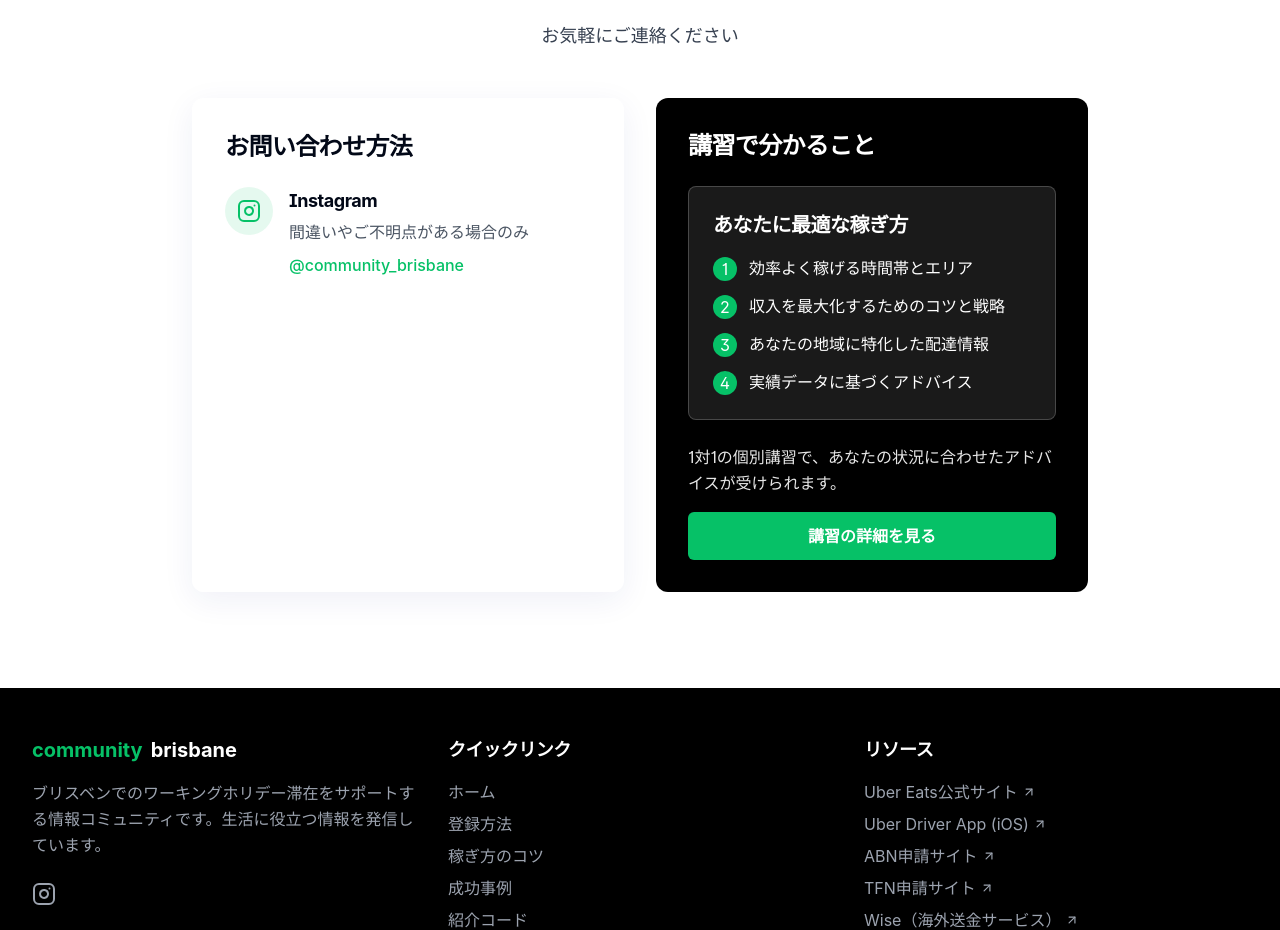
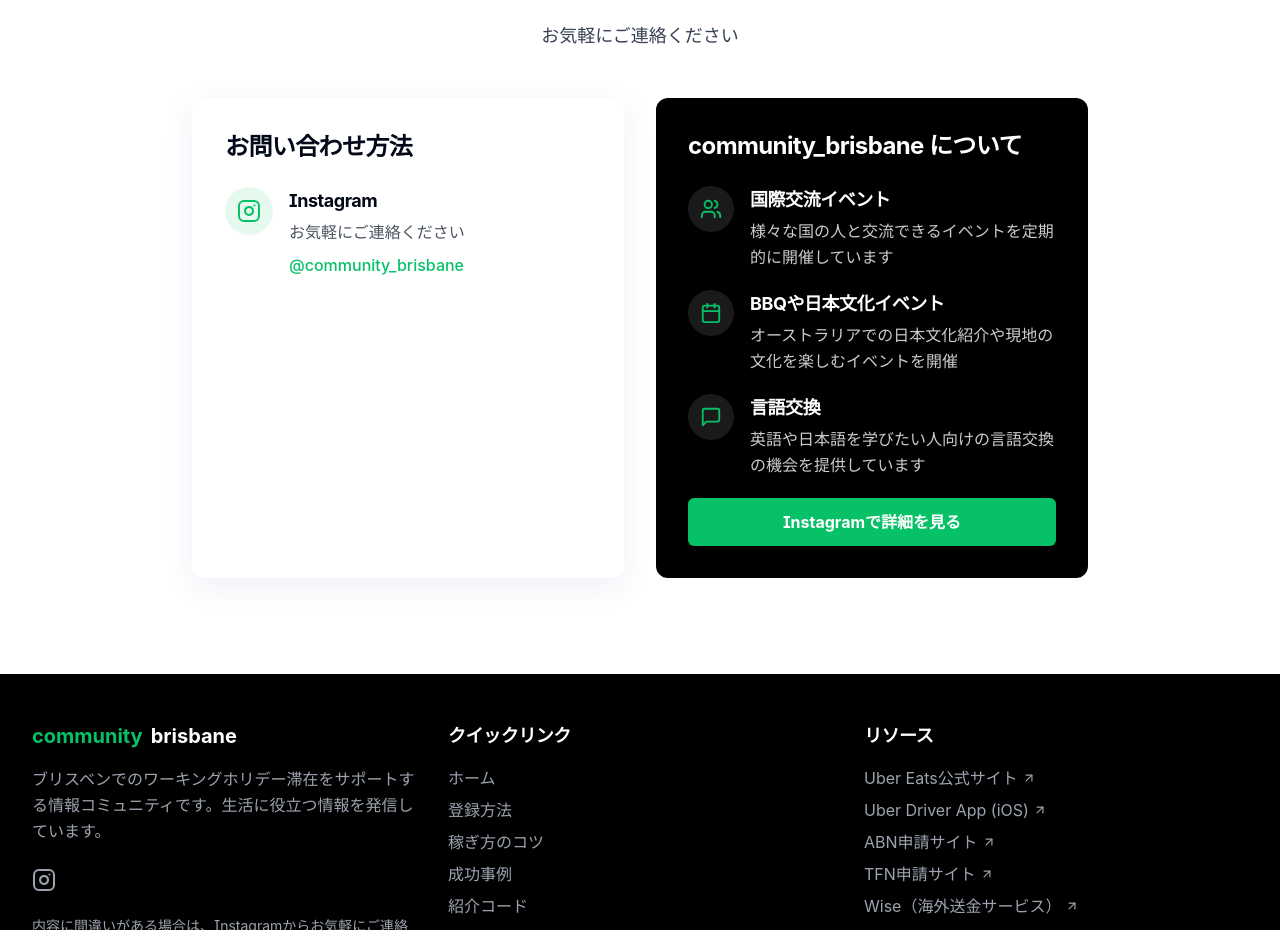
Before and after one commit to communitybrisbane/uber-bikes-guidelines, a React (Vite) app: page /faq in a window 1280 px wide. Shown: the part 1660-2590 px from the top of the page. Built offline with nearby package versions, Linux system fonts and the light colour scheme.

Commit message:
Add international exchange event
Adds a section to promote international exchange events such as BBQs, Japanese cultural events, and language exchanges, with a mention of community_brisbane.

```diff
--- a/src/components/Contact.tsx
+++ b/src/components/Contact.tsx
@@ -1,5 +1,5 @@
 
-import { Instagram } from 'lucide-react';
+import { Instagram, Users, Globe, MessageSquare, Calendar } from 'lucide-react';
 
 const Contact = () => {
   return (
@@ -26,7 +26,7 @@ const Contact = () => {
                   </div>
                   <div>
                     <h4 className="font-bold text-lg mb-1">Instagram</h4>
-                    <p className="text-gray-600 mb-2">間違いやご不明点がある場合のみ</p>
+                    <p className="text-gray-600 mb-2">お気軽にご連絡ください</p>
                     <a
                       href="https://instagram.com/community_brisbane"
                       target="_blank"
@@ -43,42 +43,49 @@ const Contact = () => {
 
           <div className="flex-1">
             <div className="bg-uber-black text-white rounded-xl p-8 h-full">
-              <h3 className="text-2xl font-bold mb-6">講習で分かること</h3>
+              <h3 className="text-2xl font-bold mb-6">community_brisbane について</h3>
 
-              <div className="bg-white/10 p-6 rounded-lg mb-6 border border-white/20">
-                <h4 className="font-bold text-xl mb-4">あなたに最適な稼ぎ方</h4>
-                <ul className="space-y-3">
-                  <li className="flex items-start">
-                    <span className="bg-uber-green text-white rounded-full w-6 h-6 flex items-center justify-center mr-3 flex-shrink-0 mt-0.5">1</span>
-                    <p>効率よく稼げる時間帯とエリア</p>
-                  </li>
-                  <li className="flex items-start">
-                    <span className="bg-uber-green text-white rounded-full w-6 h-6 flex items-center justify-center mr-3 flex-shrink-0 mt-0.5">2</span>
-                    <p>収入を最大化するためのコツと戦略</p>
-                  </li>
-                  <li className="flex items-start">
-                    <span className="bg-uber-green text-white rounded-full w-6 h-6 flex items-center justify-center mr-3 flex-shrink-0 mt-0.5">3</span>
-                    <p>あなたの地域に特化した配達情報</p>
-                  </li>
-                  <li className="flex items-start">
-                    <span className="bg-uber-green text-white rounded-full w-6 h-6 flex items-center justify-center mr-3 flex-shrink-0 mt-0.5">4</span>
-                    <p>実績データに基づくアドバイス</p>
-                  </li>
-                </ul>
+              <div className="space-y-5">
+                <div className="flex items-start gap-4">
+                  <div className="bg-white/10 p-3 rounded-full flex-shrink-0">
+                    <Users size={22} className="text-uber-green" />
+                  </div>
+                  <div>
+                    <h4 className="font-bold text-lg mb-1">国際交流イベント</h4>
+                    <p className="text-white/80">様々な国の人と交流できるイベントを定期的に開催しています</p>
+                  </div>
                 </div>
 
-              <div className="space-y-4">
-                <p className="text-white/90">
-                  1対1の個別講習で、あなたの状況に合わせたアドバイスが受けられます。
-                </p>
+                <div className="flex items-start gap-4">
+                  <div className="bg-white/10 p-3 rounded-full flex-shrink-0">
+                    <Calendar size={22} className="text-uber-green" />
+                  </div>
+                  <div>
+                    <h4 className="font-bold text-lg mb-1">BBQや日本文化イベント</h4>
+                    <p className="text-white/80">オーストラリアでの日本文化紹介や現地の文化を楽しむイベントを開催</p>
+                  </div>
+                </div>
+
+                <div className="flex items-start gap-4">
+                  <div className="bg-white/10 p-3 rounded-full flex-shrink-0">
+                    <MessageSquare size={22} className="text-uber-green" />
+                  </div>
+                  <div>
+                    <h4 className="font-bold text-lg mb-1">言語交換</h4>
+                    <p className="text-white/80">英語や日本語を学びたい人向けの言語交換の機会を提供しています</p>
+                  </div>
+                </div>
+
+                <div className="mt-4">
                   <a
                     href="https://instagram.com/community_brisbane"
                     target="_blank"
                     rel="noopener noreferrer"
                     className="w-full bg-uber-green text-white font-bold py-3 px-6 rounded-md hover:bg-opacity-90 transition-colors focus:outline-none focus:ring-2 focus:ring-white focus:ring-offset-2 focus:ring-offset-uber-black inline-block text-center"
                   >
-                  講習の詳細を見る
+                    Instagramで詳細を見る
                   </a>
+                </div>
               </div>
             </div>
           </div>
```
Lines whose indentation alone changed are shown as unchanged.
